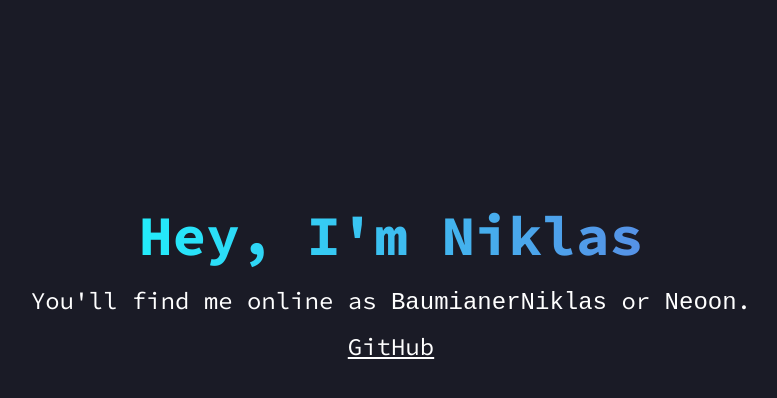
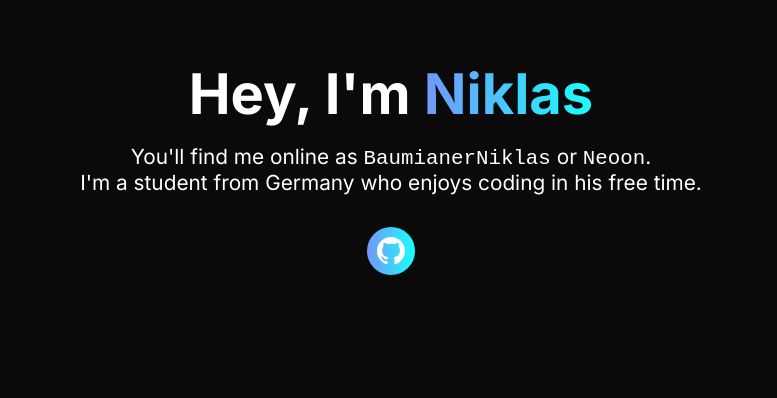
Before and after one commit to BaumianerNiklas/epicgamer.me, a Svelte app: page / in a window 1280 px wide. Shown: the top 398 px of the page, without its empty margins (249-1026 px from the left). Built offline with nearby package versions, Linux system fonts and the light colour scheme.

Commit message:
refactor: revamp the design & project structure

```diff
--- a/src/App.svelte
+++ b/src/App.svelte
@@ -1,79 +1,30 @@
+<script>
+import TheIntro from "./components/TheIntro.svelte";
+</script>
+
 <svelte:head>
 	<title>Niklas' very awesome site</title>
+	<link rel="stylesheet" href="https://cdn.jsdelivr.net/npm/bootstrap-icons@1.8.1/font/bootstrap-icons.css" />
 </svelte:head>
 
-<main>
-	<div class="intro">
-		<h1 class="heading">Hey, I'm Niklas</h1>
-		<p>You'll find me online as <code>BaumianerNiklas</code> or <code>Neoon</code>.</p>
-		<div class="links">
-			<a href="https://github.com/BaumianerNiklas" class="gh-link">GitHub</a>
-		</div>
-	</div>
-</main>
+<TheIntro />
 
 <style global>
-@import url("https://fonts.googleapis.com/css2?family=Roboto+Mono:wght@400;700&family=Source+Code+Pro:wght@400;700&display=swap");
+@import url("https://fonts.googleapis.com/css2?family=Inter:wght@400;700&family=Roboto+Mono:wght@400;700&family=Source+Code+Pro:wght@400;700&display=swap");
 
+:root {
+	--clr-bg: #0a0a0a;
+	--clr-gradient-primary: linear-gradient(to right, #7297fc, #18ffff);
+}
 * {
+	margin: 0;
+	padding: 0;
 	box-sizing: border-box;
-	padding: 0;
-	margin: 0;
 }
-
-main {
-	width: 100vw;
-	height: 100vh;
-	background-color: #1a1b26;
-	font-family: "Source Code Pro", monospace;
-	display: flex;
-	justify-content: center;
-}
-
-.intro {
-	margin-top: 25vh;
-}
-
-h1 {
-	text-align: center;
-	font-size: 3.5rem;
-	margin-bottom: 15px;
-}
-.heading {
-	font-weight: bold;
-	background: linear-gradient(to right, #18ffff, #617ee2);
-	-webkit-background-clip: text;
-	background-clip: text;
-	color: transparent;
-}
-
-p,
-a {
-	font-size: 1.5rem;
+body {
+	min-height: 100vh;
 	color: white;
-	margin-bottom: 15px;
-}
-
-p {
-	text-align: center;
-}
-
-.links {
-	display: flex;
-	justify-content: center;
-	align-items: center;
-}
-
-a {
-	width: fit-content;
-	text-decoration: underline white;
-}
-
-a:hover {
-	width: fit-cotent;
-	color: white;
-	text-decoration: none;
-	color: #1a1b26;
-	background-color: #448aff;
+	font-family: "Inter", sans-serif;
+	background-color: var(--clr-bg);
 }
 </style>
--- /dev/null
+++ b/src/components/SocialLink.svelte
@@ -0,0 +1,34 @@
+<script lang="ts">
+/** The name of a bootstrap icon (without the 'bi-' prefix)*/
+export let iconName: string;
+/** The url this button should link to upon pressing */
+export let url: string;
+</script>
+
+<div class="circle">
+	<a href={url} target="blank"><i class="bi-{iconName}" /></a>
+</div>
+
+<style>
+.circle {
+	display: grid;
+	place-items: center;
+	width: 3rem;
+	height: 3rem;
+	border-radius: 50%;
+	color: transparent;
+	background: var(--clr-gradient-primary);
+}
+.circle:hover {
+	cursor: pointer;
+}
+i {
+	color: white;
+	font-size: 1.75rem;
+	text-emphasis: none;
+	transition: 0.1s ease-in-out;
+}
+.circle:hover > a > i {
+	font-size: 2rem;
+}
+</style>
--- /dev/null
+++ b/src/components/TheIntro.svelte
@@ -0,0 +1,47 @@
+<script>
+import SocialLink from "./SocialLink.svelte";
+</script>
+
+<section>
+	<div class="intro-paragraph">
+		<h1 class="heading">Hey, I'm <span class="gradient-text">Niklas</span></h1>
+		<p>
+			You'll find me online as <code>BaumianerNiklas</code> or <code>Neoon</code>. <br />
+			I'm a student from Germany who enjoys coding in his free time.
+		</p>
+	</div>
+	<div class="socials">
+		<SocialLink iconName="github" url="https://github.com/BaumianerNiklas" />
+	</div>
+</section>
+
+<style>
+section {
+	display: flex;
+	align-items: center;
+	flex-direction: column;
+	gap: 2rem;
+}
+.intro-paragraph {
+	margin-top: 7.5vh;
+}
+h1,
+p,
+span {
+	text-align: center;
+}
+h1 {
+	font-weight: bold;
+	font-size: 3.5rem;
+	margin-bottom: 1rem;
+}
+p {
+	font-size: 1.3rem;
+}
+span {
+	background: var(--clr-gradient-primary);
+	background-clip: text;
+	-webkit-background-clip: text;
+	color: transparent;
+}
+</style>
```
Also changed, not shown: index.html (indentation only).
